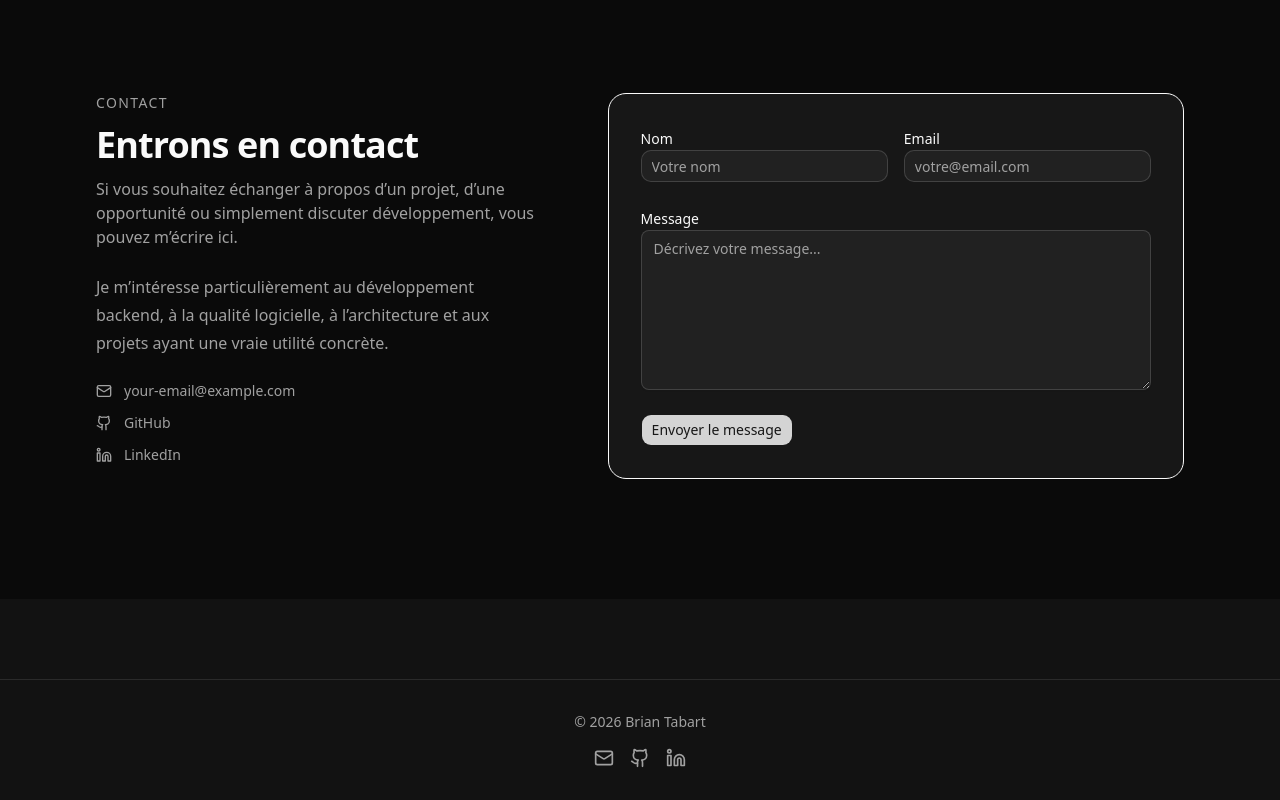
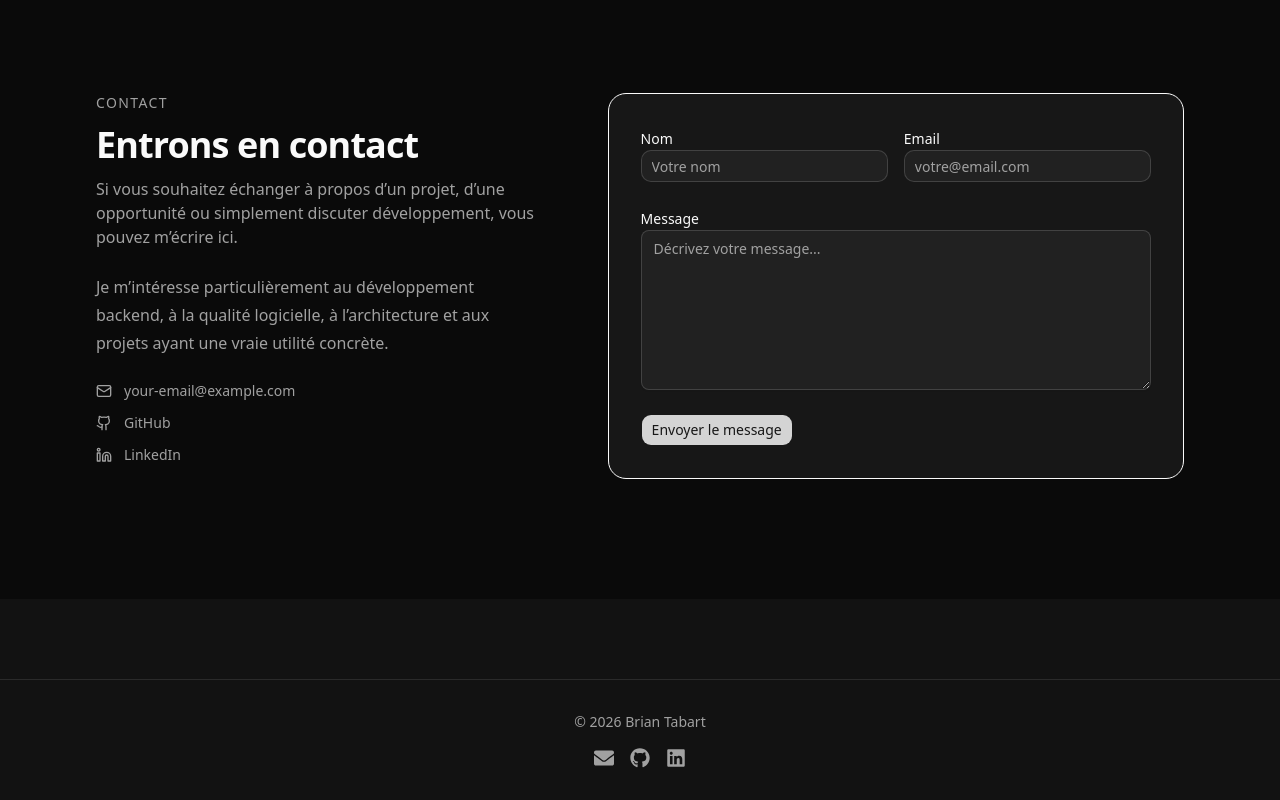
Before and after one commit to WebisBrian/TABART-Brian-Portfolio, a Next.js app: page / in a window 1280 px wide. Shown: the part 5119-5919 px from the top of the page. Built offline with nearby package versions, Linux system fonts and the light colour scheme.

Commit message:
Refacto: improve accessibility and adapt links

```diff
--- a/src/components/layout/site-footer.tsx
+++ b/src/components/layout/site-footer.tsx
@@ -1,4 +1,4 @@
-import { Github, Linkedin, Mail } from "lucide-react"
+import { FaEnvelope, FaGithub, FaLinkedin } from "react-icons/fa"
 
 import { Separator } from "@/components/ui/separator"
 import { SiteContainer } from "@/components/layout/site-container"
@@ -19,28 +19,32 @@ export function SiteFooter() {
           {/* Social links */}
           <div className="flex items-center gap-4">
             <a
-              href="mailto:your-email@example.com"
+            // TODO: update email address
+              href="mailto:brian.tabart@example.com"
+              aria-label="Envoyer un email"
               className="transition-colors hover:text-foreground"
             >
-              <Mail className="h-5 w-5" />
+              <FaEnvelope className="h-5 w-5" aria-hidden="true" />
             </a>
 
             <a
-              href="https://github.com/your-username"
+              href="https://github.com/WebisBrian"
               target="_blank"
               rel="noreferrer"
+              aria-label="GitHub"
               className="transition-colors hover:text-foreground"
             >
-              <Github className="h-5 w-5" />
+              <FaGithub className="h-5 w-5" aria-hidden="true" />
             </a>
 
             <a
-              href="https://linkedin.com/in/your-linkedin"
+              href="https://linkedin.com/in/brian-tabart"
               target="_blank"
               rel="noreferrer"
+              aria-label="LinkedIn"
               className="transition-colors hover:text-foreground"
             >
-              <Linkedin className="h-5 w-5" />
+              <FaLinkedin className="h-5 w-5" aria-hidden="true" />
             </a>
           </div>
 
```
